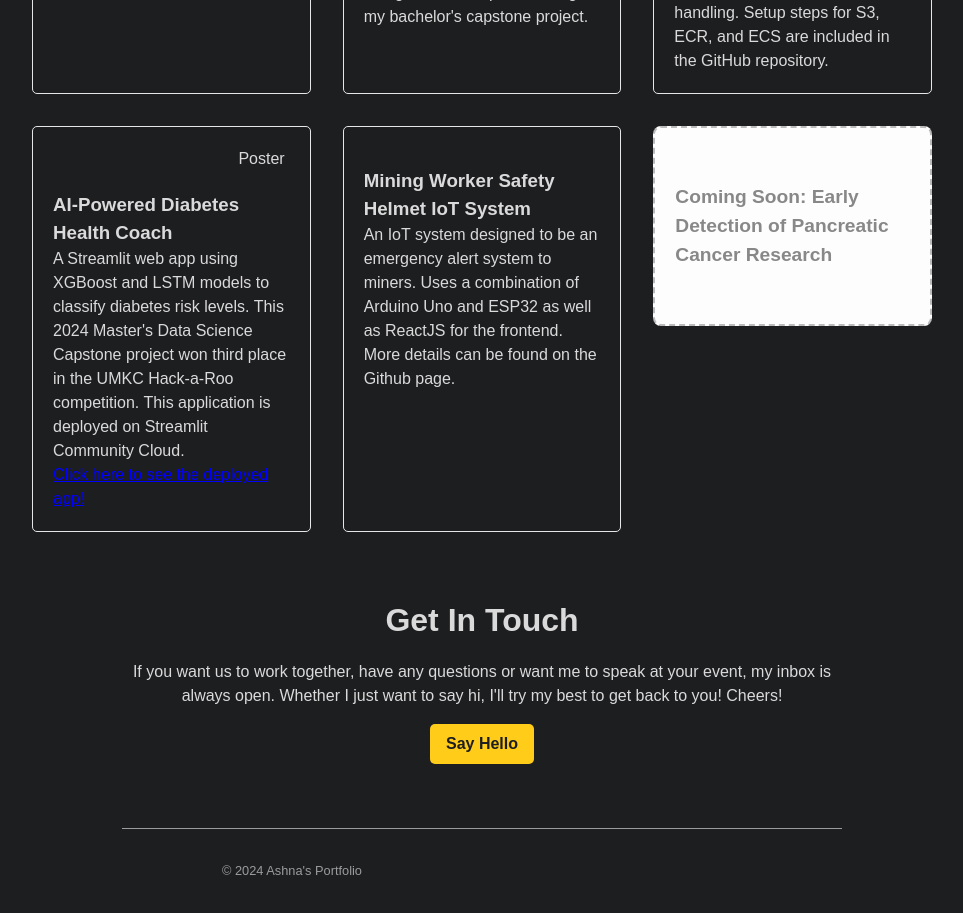
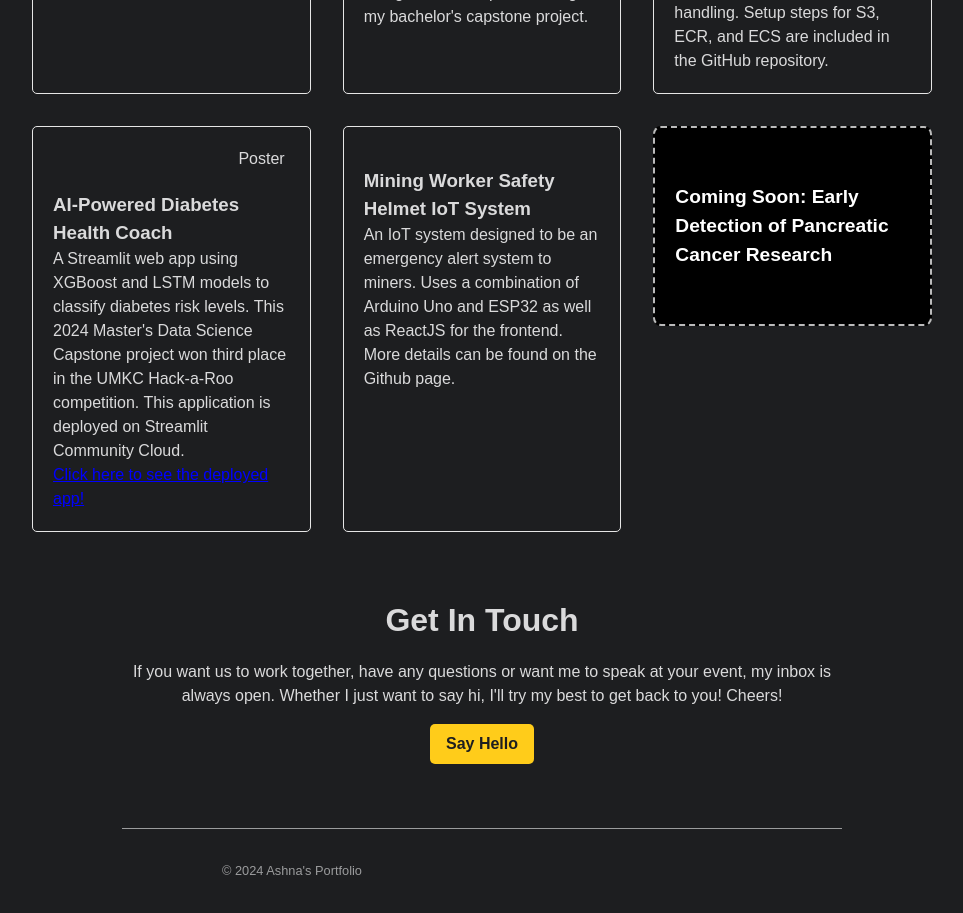
Before and after one commit to aa57c/PortfolioWebsite, a Next.js app: page / in a window 1280 px wide. Shown: the part 2760-3673 px from the top of the page, without its empty margins (158-1121 px from the left). Built offline with nearby package versions, Linux system fonts and the light colour scheme.

Commit message:
added a coming soon project

```diff
--- a/src/styles/globals.css
+++ b/src/styles/globals.css
@@ -441,11 +441,11 @@
   }
   .project-card.coming-soon {
     border: 2px dashed #bbb;
-    background-color: #fdfdfd;
+    background-color: #000000;
     display: flex;
     justify-content: center;
     align-items: center;
-    color: #888;
+    color: #ffffff;
     font-weight: bold;
     font-size: 1.2rem;
     height: 200px; /* match your other cards */
```
